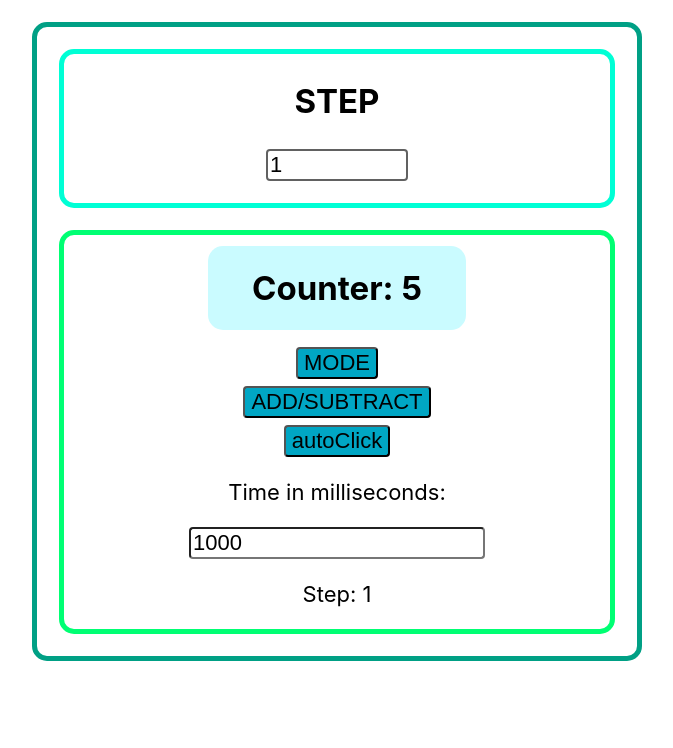
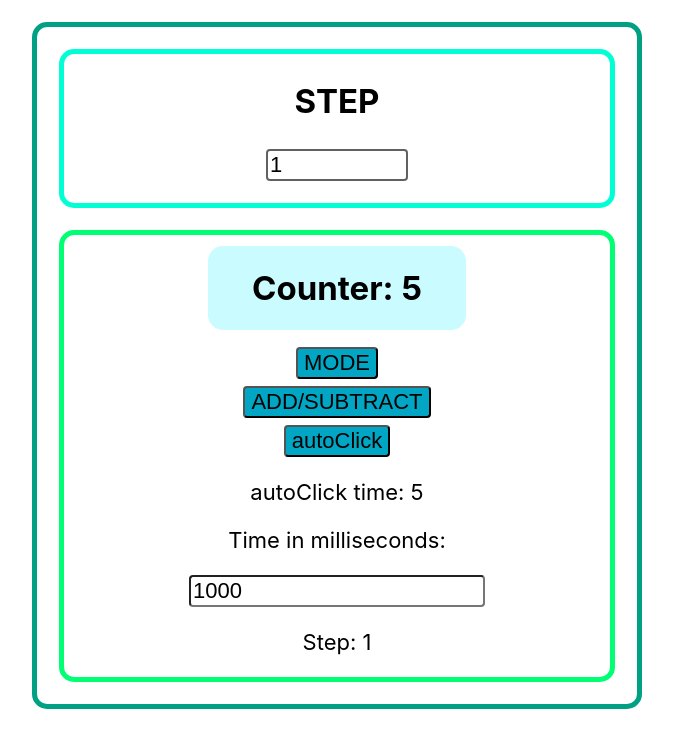
Before and after one commit to JaneTyrant/react-counter, a React (Create React App) app: page / in a window 1280 px wide. Shown: the top 748 px of the page, without its empty margins (303-976 px from the left). Built offline with nearby package versions, Linux system fonts and the light colour scheme.

Commit message:
Show seconds of autoClick to user

```diff
--- a/src/components/Count/CountArticle/index.js
+++ b/src/components/Count/CountArticle/index.js
@@ -8,6 +8,7 @@ class CountArticle extends Component {
       count: 0,
       isAdded: true,
       time: 1000,
+      seconds: 0,
     };
     this.intervalId = null;
   }
@@ -26,16 +27,22 @@ class CountArticle extends Component {
     });
   };
   autoClick = () => {
-    const { time } = this.state;
+    const { time, seconds } = this.state;
     let timeCount = 0;
     if (this.intervalId === null) {
       this.intervalId = setInterval(() => {
         if (timeCount < 10) {
-          timeCount += 1;
+          timeCount++;
+          this.setState({
+            seconds: seconds + timeCount,
+          });
           this.changeNumber();
         } else {
           clearInterval(this.intervalId);
           this.intervalId = null;
+          this.setState({
+            seconds: 0,
+          });
         }
       }, time);
     }
@@ -48,7 +55,7 @@ class CountArticle extends Component {
     this.autoClick();
   }
   render() {
-    const { count, time } = this.state;
+    const { count, time, seconds } = this.state;
     const { step } = this.props;
     return (
       <>
@@ -63,6 +70,7 @@ class CountArticle extends Component {
           <button className={styles.input} onClick={this.autoClick}>
             autoClick
           </button>
+          <p>autoClick time: {seconds}</p>
           <label>
             <p>Time in milliseconds:</p>
             <input
```
